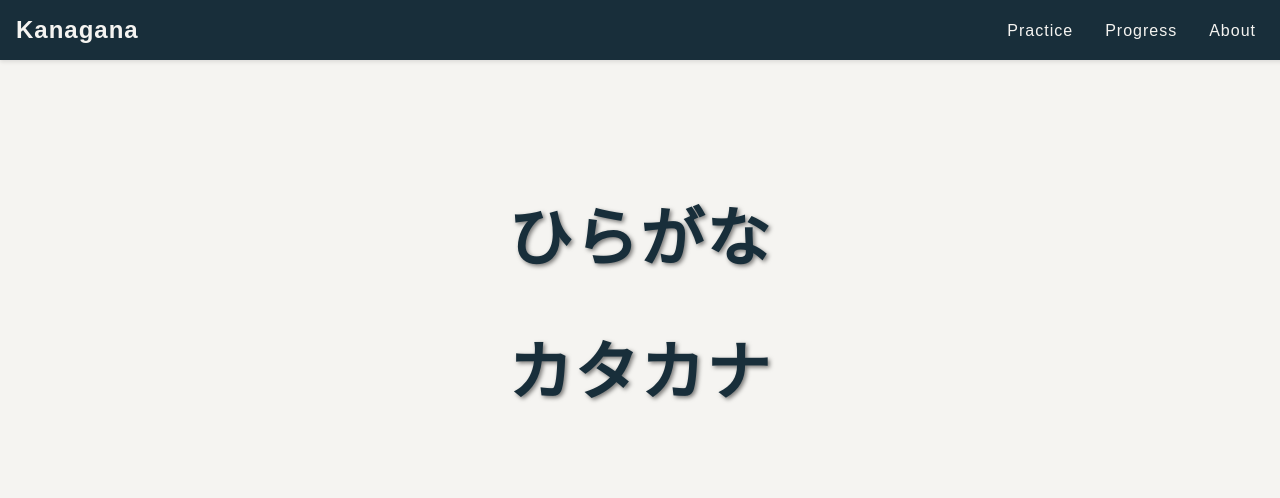
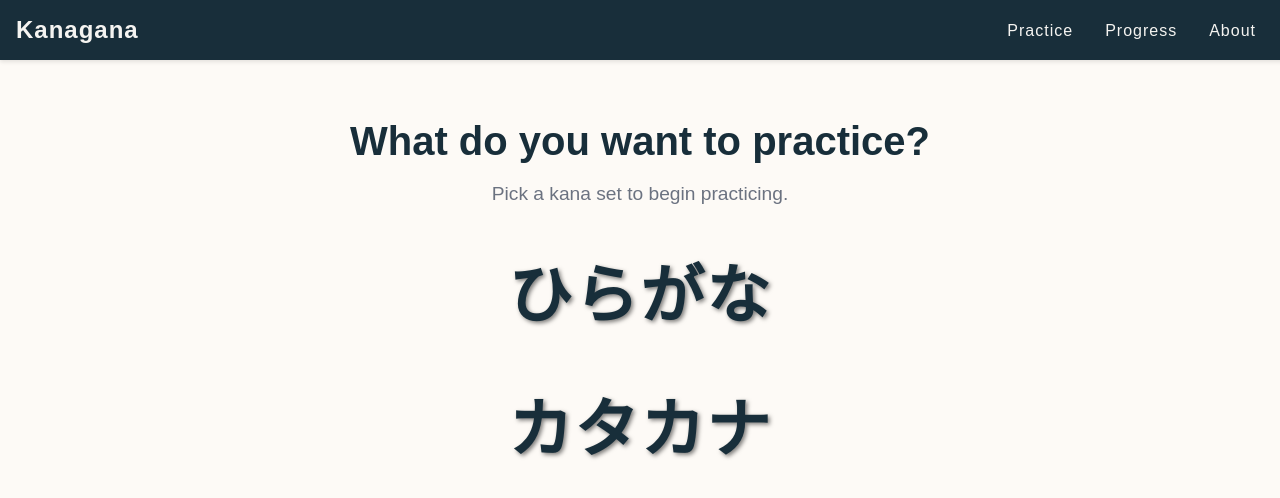
Before and after one commit to NguyenHChinh/kanagana, a React (Vite) app: page /#/practice in a window 1280 px wide. Shown: the top 498 px of the page. Built offline with nearby package versions, Linux system fonts and the light colour scheme.

Commit message:
feat: restructure KanaSelect component layout and add title and subtitle for improved user guidance

```diff
--- a/src/components/KanaSelect.jsx
+++ b/src/components/KanaSelect.jsx
@@ -5,10 +5,14 @@ function KanaSelect() {
     const navigate = useNavigate();
 
     return(
-        <div className="kana-select-container">
+        <div className="practice-select-page">
+            <h1 className="title">What do you want to practice?</h1>
+            <p className="subtitle">Pick a kana set to begin practicing.</p>
+            <div className="kana-select-container">
 
-            <button className="kana-select"onClick={() => navigate('/practice/hiragana')}>ひらがな</button>
-            <button className="kana-select" onClick={() => navigate('/practice/katakana')}>カタカナ</button>
+                <button className="kana-select"onClick={() => navigate('/practice/hiragana')}>ひらがな</button>
+                <button className="kana-select" onClick={() => navigate('/practice/katakana')}>カタカナ</button>
+            </div>
         </div>
     )
 }
--- a/src/styles/KanaSelect.css
+++ b/src/styles/KanaSelect.css
@@ -1,3 +1,29 @@
+.practice-select-page {
+    text-align: center;
+    padding: 2rem;
+    font-family: 'Arial', sans-serif;
+    background-color: #fdfaf6;
+}
+
+.title {
+    font-size: 2.5rem;
+    margin-bottom: 0.5rem;
+}
+
+.subtitle {
+    font-size: 1.2rem;
+    margin-bottom: 2rem;
+    color: #6b7280;
+  }
+
+.kana-select-container{
+    display: flex;
+    justify-content: center;
+    height: 30vh;
+    flex-direction: column;
+    align-items: center;
+    overflow: hidden;
+}
 .kana-select{
     font-size: 4rem;
     font-weight: 900;
@@ -19,12 +45,3 @@
     cursor: pointer;
     transform: scale(1.05);
 }
-
-.kana-select-container{
-    display: flex;
-    justify-content: center;
-    height: 60vh;
-    flex-direction: column;
-    align-items: center;
-    overflow: hidden;
-}
```
